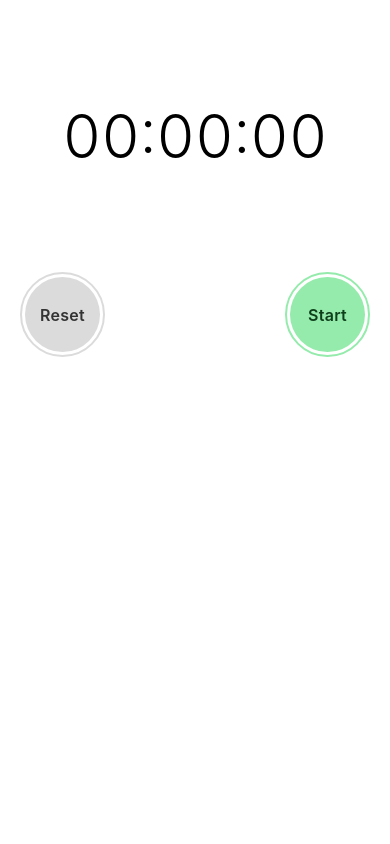
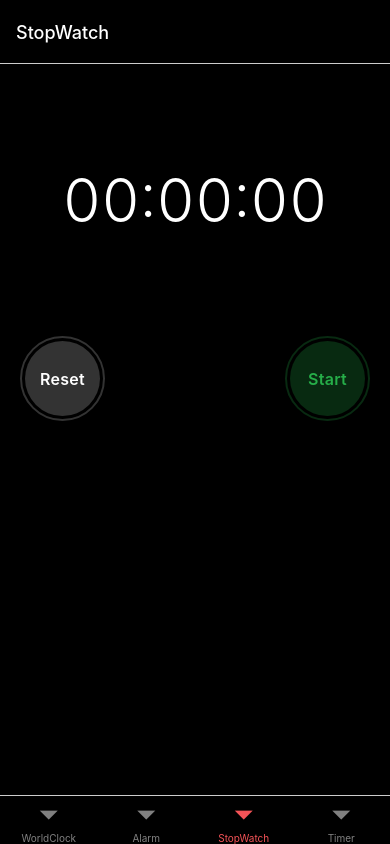
Before and after one commit to ReactNativeSchool/expo-clock-app, a React Native app: screen /StopWatch in a window 390 px wide. Built offline with nearby package versions, Linux system fonts and the light colour scheme.

Commit message:
Setting up navigation

```diff
--- a/src/constants/Colors.ts
+++ b/src/constants/Colors.ts
@@ -1,10 +1,14 @@
 // Colors
 // https://github.com/tailwindlabs/tailwindcss/blob/master/src/public/colors.js
+
+// https://dribbble.com/shots/10839777-iOS-Clock-App-Light-and-Dark-Theme
+
+import { DefaultTheme, DarkTheme } from "@react-navigation/native";
 
 export const white = "#fff";
 export const black = "#000000";
 
-export default {
+const Themes = {
   light: {
     text: black,
     background: white,
@@ -34,3 +38,29 @@ export default {
     btnTextGreen: "#26ae49",
   },
 };
+
+export const ReactNavigationLightTheme = {
+  ...DefaultTheme,
+  colors: {
+    ...DefaultTheme.colors,
+    primary: "#e8513c",
+    background: Themes.light.background,
+    card: Themes.light.background,
+    text: Themes.light.text,
+    border: Themes.light.border,
+  },
+};
+
+export const ReactNavigationDarkTheme = {
+  ...DarkTheme,
+  colors: {
+    ...DarkTheme.colors,
+    primary: "#f45357",
+    background: Themes.dark.background,
+    card: Themes.dark.background,
+    text: Themes.dark.text,
+    border: Themes.dark.border,
+  },
+};
+
+export default Themes;
--- a/src/hooks/useColorScheme.ts
+++ b/src/hooks/useColorScheme.ts
@@ -7,6 +7,6 @@ import {
 // type suggests that it can be null. This will not happen in practice, so this
 // makes it a bit easier to work with.
 export default function useColorScheme(): NonNullable<ColorSchemeName> {
-  // return "dark";
+  return "dark";
   return _useColorScheme() as NonNullable<ColorSchemeName>;
 }
--- a/src/index.tsx
+++ b/src/index.tsx
@@ -1,9 +1,9 @@
 import { SafeAreaProvider } from "react-native-safe-area-context";
 
-import StopWatch from "screens/StopWatch";
+import RootNavigation from "navigation/RootNavigation";
 
 export default () => (
   <SafeAreaProvider>
-    <StopWatch />
+    <RootNavigation />
   </SafeAreaProvider>
 );
--- /dev/null
+++ b/src/navigation/BottomTabs.tsx
@@ -0,0 +1,28 @@
+import { createBottomTabNavigator } from "@react-navigation/bottom-tabs";
+
+import WorldClock from "screens/WorldClock";
+import Alarm from "screens/Alarm";
+import StopWatch from "screens/StopWatch";
+import Timer from "src/screens/Timer";
+
+type BottomTabsParamList = {
+  WorldClock: undefined;
+  Alarm: undefined;
+  StopWatch: undefined;
+  Timer: undefined;
+};
+
+const Tab = createBottomTabNavigator<BottomTabsParamList>();
+
+const BottomTabs = () => {
+  return (
+    <Tab.Navigator initialRouteName="StopWatch">
+      <Tab.Screen name="WorldClock" component={WorldClock} />
+      <Tab.Screen name="Alarm" component={Alarm} />
+      <Tab.Screen name="StopWatch" component={StopWatch} />
+      <Tab.Screen name="Timer" component={Timer} />
+    </Tab.Navigator>
+  );
+};
+
+export default BottomTabs;
--- /dev/null
+++ b/src/navigation/RootNavigation.tsx
@@ -0,0 +1,25 @@
+import { NavigationContainer } from "@react-navigation/native";
+
+import BottomTabs from "navigation/BottomTabs";
+import useColorScheme from "hooks/useColorScheme";
+
+import {
+  ReactNavigationLightTheme,
+  ReactNavigationDarkTheme,
+} from "constants/Colors";
+
+const RootNavigation = () => {
+  const theme = useColorScheme();
+
+  return (
+    <NavigationContainer
+      theme={
+        theme === "dark" ? ReactNavigationDarkTheme : ReactNavigationLightTheme
+      }
+    >
+      <BottomTabs />
+    </NavigationContainer>
+  );
+};
+
+export default RootNavigation;
--- /dev/null
+++ b/src/screens/Alarm.tsx
@@ -0,0 +1 @@
+export default () => null;
--- /dev/null
+++ b/src/screens/Timer.tsx
@@ -0,0 +1 @@
+export default () => null;
--- /dev/null
+++ b/src/screens/WorldClock.tsx
@@ -0,0 +1 @@
+export default () => null;
```
Also changed, not shown: package.json (+9 -2 lines), 1 other file (tests, documents, lock files or other folders).
